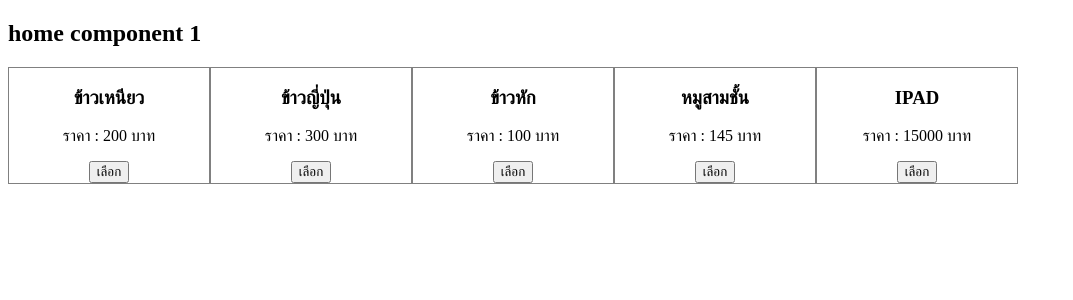
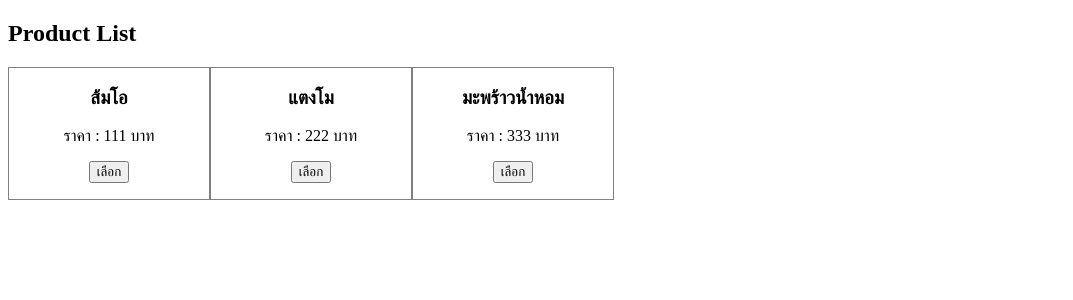
Before and after one commit to samartka/learnangular_II, an Angular app: page / in a window 1280 px wide. Shown: the top 300 px of the page, without its empty margins (0-1073 px from the left). Built offline with nearby package versions, Linux system fonts and the light colour scheme.

Commit message:
chapter 20

```diff
--- a/src/app/app.component.html
+++ b/src/app/app.component.html
@@ -1,4 +1,7 @@
 <div>
-  <app-home [title]="'home component 1'"></app-home>
-  <app-productlist></app-productlist>
+  <!-- <app-home [title]="'home component 1'"></app-home>
+  <app-productlist></app-productlist> -->
+
+  <h2>Product List</h2>
+  <app-productlist #productlist></app-productlist>
 </div>
--- a/src/app/app.component.ts
+++ b/src/app/app.component.ts
@@ -1,10 +1,29 @@
-import { Component } from '@angular/core';
+import { Component,OnInit,ViewChild } from '@angular/core';
+import { ProductlistComponent } from './productlist/productlist.component';
+
+
 
 @Component({
   selector: 'app-root',
   templateUrl: './app.component.html',
-  styleUrls: ['./app.component.css']
+  styleUrls: []
 })
-export class AppComponent {
-  title = 'angular29-lab1';
+
+export class AppComponent implements OnInit{
+  @ViewChild('productlist', {static: true})
+  productlist: ProductlistComponent;
+
+  ngOnInit() : void {
+    this.productlist.products = [
+      {name:'ส้มโอ' , price:111},
+      {name:'แตงโม' , price:222},
+      {name:'มะพร้าวน้ำหอม' , price:333}
+    ];
+  }
+
+  // title = 'angular29-lab1';
+  constructor() {
+
+  }
+
 }
--- a/src/app/productitem/productitem.component.css
+++ b/src/app/productitem/productitem.component.css
@@ -0,0 +1,9 @@
+.box {
+    width: 200px;
+    display: inline-block ;
+    border: 1px solid gray;
+    text-align : center;
+    }
+    .selected {
+    background : lightgrey;
+    }
--- a/src/app/productitem/productitem.component.html
+++ b/src/app/productitem/productitem.component.html
@@ -1,6 +1,11 @@
-<div style="width: 200px; display: inline-block;border: 1px solid gray;text-align: center;">
+<div class="box" [class.selected]="isSelected">
 
     <h3>{{ Product.name }}</h3>
-    <p> ราคา : {{Product.price}} บาท</p>
-    <button (click)="select()"> เลือก</button>
+    <p>
+        <span> ราคา : {{Product.price}} บาท</span>
+    </p>
+    <p>
+        <button (click)="select()"> เลือก</button>
+    </p>
+
 </div>
--- a/src/app/productitem/productitem.component.ts
+++ b/src/app/productitem/productitem.component.ts
@@ -13,14 +13,14 @@ export class ProductitemComponent implements OnInit {
   Product:Product;
 
   @Output()
-  onSelected : EventEmitter<Product> = new EventEmitter();
-
+  onSelected : EventEmitter<ProductitemComponent> = new EventEmitter();
+  isSelected:boolean;
 
   constructor() { }
 
   ngOnInit(): void {
   }
   select() {
-    this.onSelected.emit(this.Product);
+    this.onSelected.emit(this);
   }
 }
--- a/src/app/productlist/productlist.component.ts
+++ b/src/app/productlist/productlist.component.ts
@@ -1,5 +1,6 @@
-import { Component, OnInit } from '@angular/core';
+import { Component, OnInit ,ViewChildren,QueryList} from '@angular/core';
 import { Product } from '../models/product';
+import {ProductitemComponent} from '../productitem/productitem.component'
 
 @Component({
   selector: 'app-productlist',
@@ -7,23 +8,29 @@ import { Product } from '../models/product';
   styleUrls: ['./productlist.component.css']
 })
 export class ProductlistComponent implements OnInit {
+  @ViewChildren(ProductitemComponent)
+  productitems: QueryList<ProductitemComponent>;
 
   products:Product[];
 
   constructor() {
     this.products = [];
-    this.products.push({name:'ข้าวเหนียว',price:200});
-    this.products.push({name:'ข้าวญี่ปุ่น',price:300});
-    this.products.push({name:'ข้าวหัก',price:100});
-    this.products.push({name:'หมูสามชั้น',price:145});
-    this.products.push({name:'IPAD',price:15000});
+
+    // this.products.push({name:'ข้าวเหนียว',price:200});
+    // this.products.push({name:'ข้าวญี่ปุ่น',price:300});
+    // this.products.push({name:'ข้าวหัก',price:100});
+    // this.products.push({name:'หมูสามชั้น',price:145});
+    // this.products.push({name:'IPAD',price:15000});
    }
 
-  ngOnInit(): void {
-  }
-  selectedProduct(product:Product){
-    alert(`Product ${product.name} is selected`);
+  ngOnInit(): void {}
 
+  selectedProduct(productComponent:ProductitemComponent){
+    alert(`Product ${productComponent.Product.name} is selected`);
+    this.productitems.forEach(p=>{
+      p.isSelected = false;
+    });
+    productComponent.isSelected = true;
   }
 
 }
```
Also changed, not shown: 1 other file (tests, documents, lock files or other folders).
